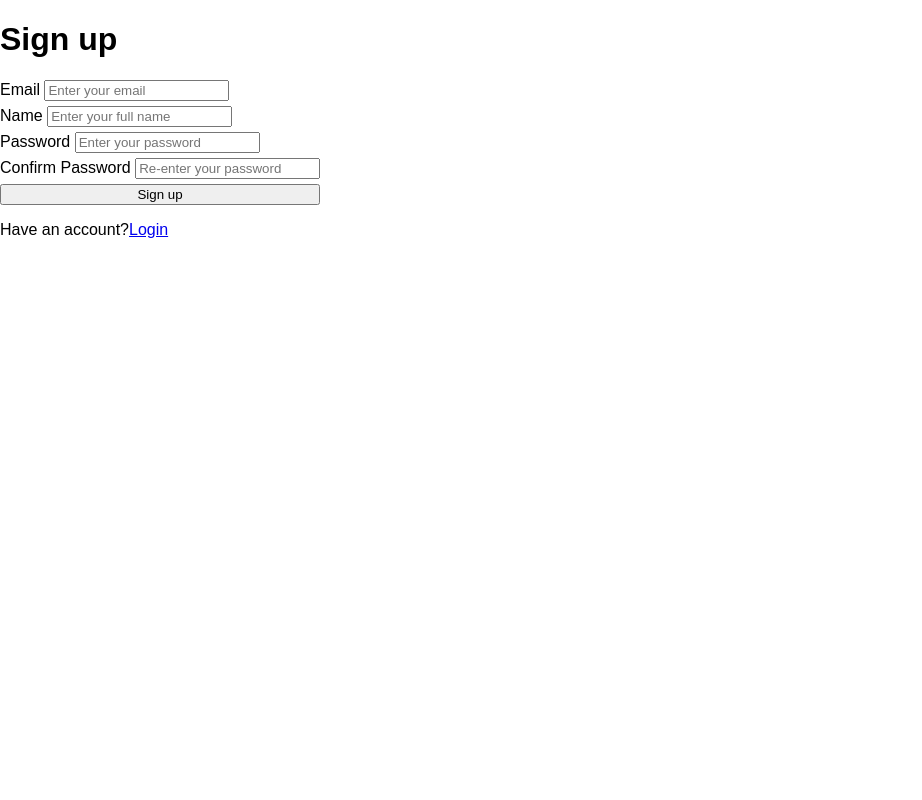
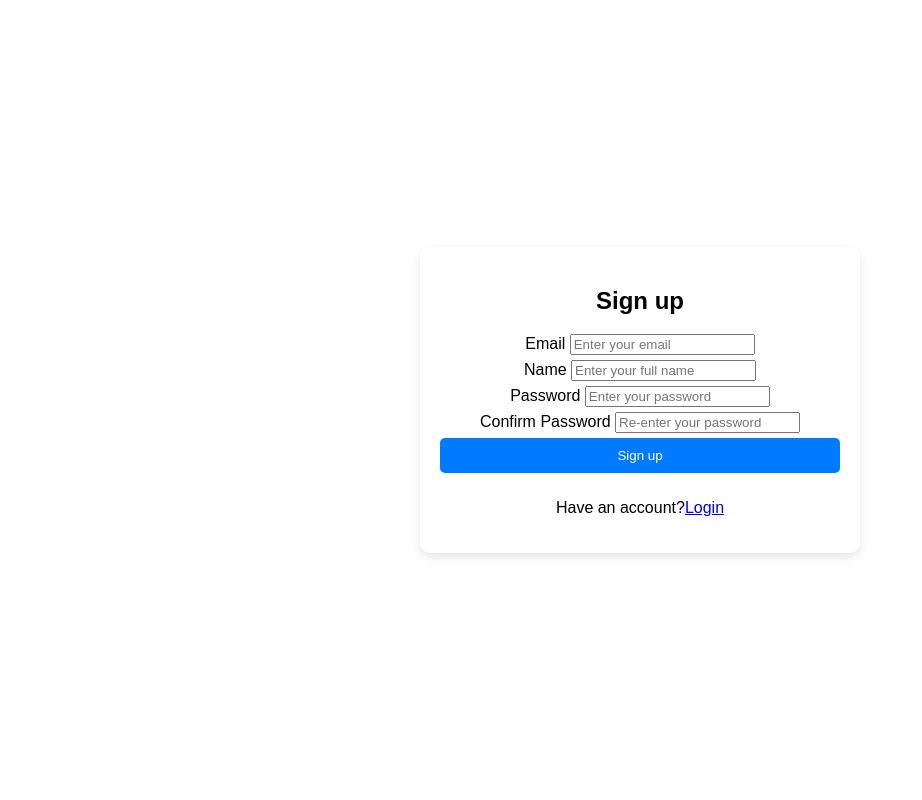
Before and after one commit to tanavjalan2003/CSE_412_G4, a PHP site: page /signup.php in a window 1280 px wide. Shown: the whole page, without its empty margins (0-922 px from the left). Run offline with PHP 8.4, Linux system fonts and the light colour scheme.

Commit message:
Calendar View + better login/signup page css

```diff
--- a/frontend/html/css/styles.css
+++ b/frontend/html/css/styles.css
@@ -6,6 +6,43 @@ body {
     display: flex;
     height: 100vh;
 }
+
+.login {
+    position: relative;
+    font-family: Arial, sans-serif;
+    margin: 0;
+    padding: 0;
+    display: flex;
+    justify-content: center;
+    align-items: center;
+    height: 100vh;
+    width: 200vh;
+}
+
+.signup {
+    position: relative;
+    font-family: Arial, sans-serif;
+    margin: 0;
+    padding: 0;
+    display: flex;
+    justify-content: center;
+    align-items: center;
+    height: 100vh;
+    width: 200vh;
+}
+
+.login-container, .auth-container {
+    width: 100%;
+    max-width: 400px; /* Limit maximum width of the form */
+    padding: 20px;
+    background-color: white;
+    border-radius: 10px;
+    box-shadow: 0px 4px 10px rgba(0, 0, 0, 0.1);
+    text-align: center; /* Center align form elements */
+    justify-content: center; /* Center horizontally */
+    align-items: center; /* Center vertically */
+}
+
 
 .index-wrapper {
     position: relative;
@@ -247,3 +284,12 @@ form {
 #addCategoryModal {
     display: none;
 }
+
+#calendar {
+    max-width: 100%;
+    margin: 0 auto;
+    height: 90vh;
+    overflow: hidden;
+    padding: 10px;
+    box-sizing: border-box;
+}
--- a/frontend/html/login.php
+++ b/frontend/html/login.php
@@ -8,7 +8,6 @@
 </head>
 <body>
     <section class="login">
-        <center>
             <div class="login-container">
                     <h1>Login</h1>
                     <form id="loginForm" action="includes/login.inc.php" method="POST">
@@ -20,11 +19,10 @@
                             <label for="userPassword">Password</label>
                             <input type="password" id="userPassword" name="userPassword" placeholder="Enter your password" required>
                         </div>
-                        <button type="submit" name="submit" class="btn">Login</button>
+                        <button type="submit" name="submit" class="view-btn">Login</button>
                     </form>
                     <p>Don't have an account? <a href="signup.php">Sign Up</a></p>
             </div>
-        </center>
     </section>
 </body>
 </html>
--- a/frontend/html/signup.php
+++ b/frontend/html/signup.php
@@ -4,9 +4,10 @@
     <meta charset="UTF-8">
     <meta name="viewport" content="width=device-width, initial-scale=1.0">
     <title>Sign Up</title>
-    <link rel="stylesheet" href="styles.css">
+    <link rel="stylesheet" href="css/styles.css">
 </head>
 <body>
+    <section class="signup">
         <div class="auth-container">
             <div class="auth-form">
                 <h1>Sign up</h1>
@@ -27,10 +28,11 @@
                         <label for="confirmPassword">Confirm Password</label>
                         <input type="password" id="confirmPassword" name="confirmPassword" placeholder="Re-enter your password" required>
                     </div>
-                <button type="submit" class="btn">Sign up</button>
+                    <button type="submit" class="view-btn">Sign up</button>
                 </form>
                 <p>Have an account?<a href="login.php">Login</a></p>
             </div>
         </div>
+    </section>
 </body>
 </html>
```
Also changed, not shown: frontend/html/index.php (+51 -3 lines). Lines whose indentation alone changed are shown as unchanged.
